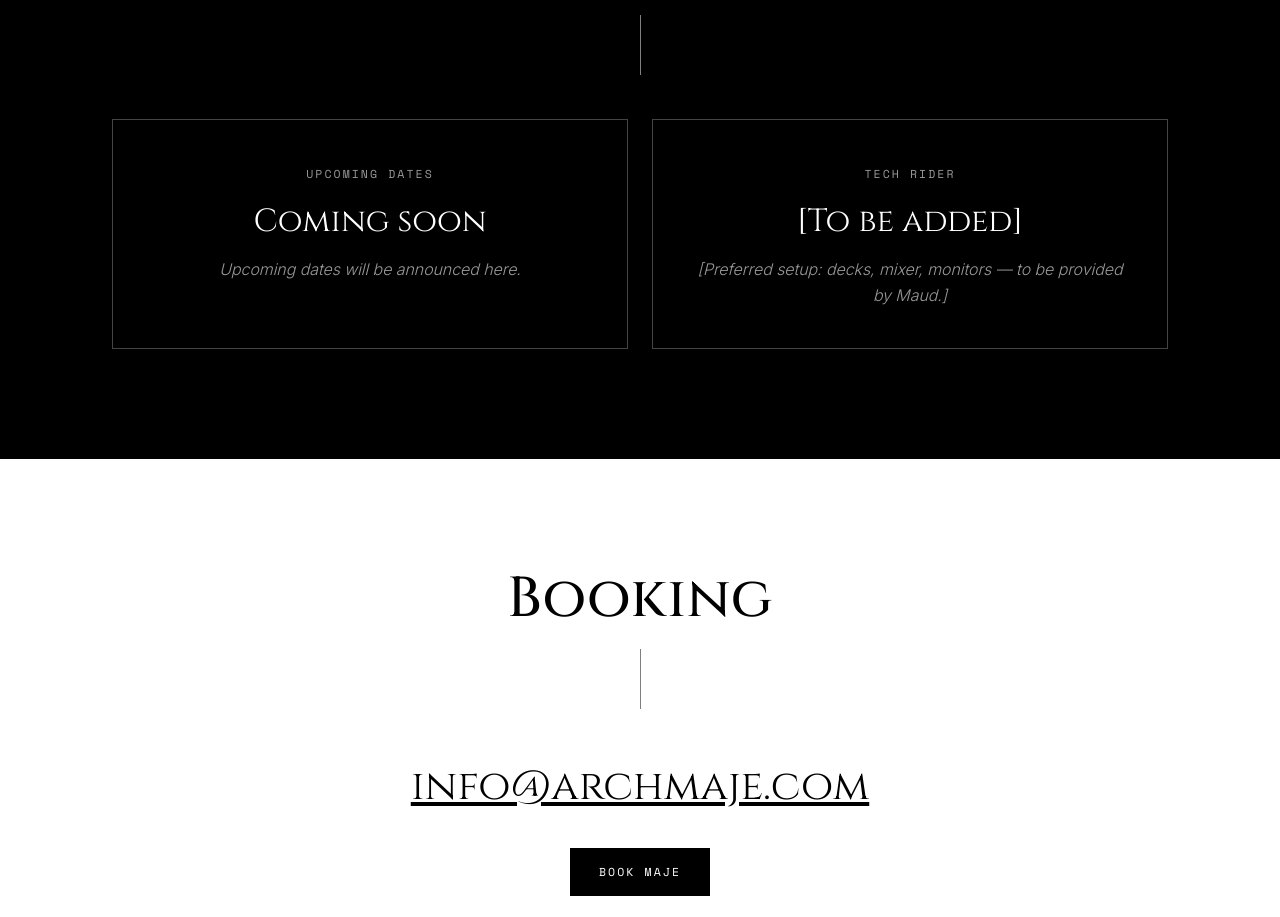
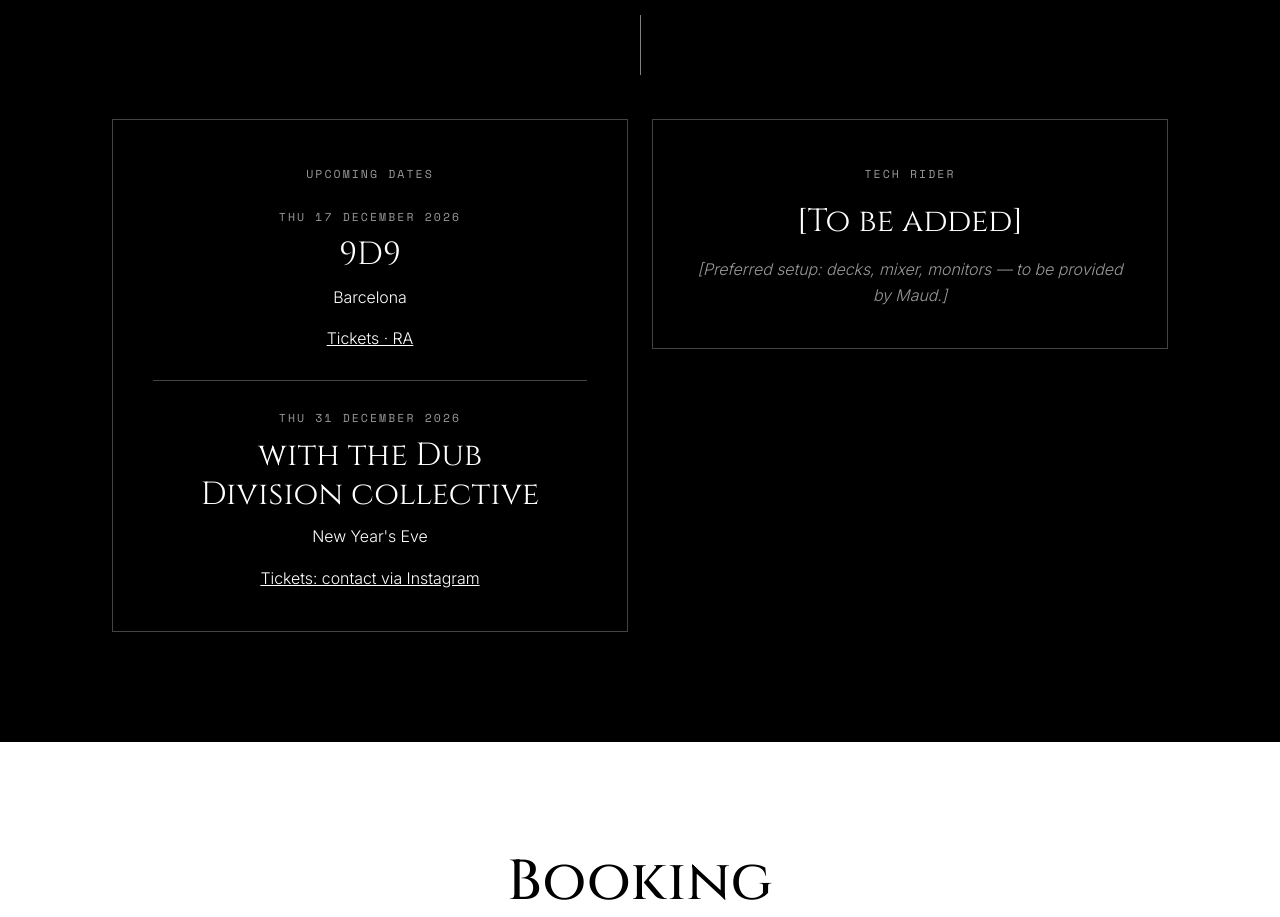
Before and after one commit to Omunet/archmaje.com, a plain HTML site: page press-kit/index.html in a window 1280 px wide. Shown: the part 5656-6573 px from the top of the page. Drawn offline with Linux system fonts and the light colour scheme.

Commit message:
Add MAJE's December 2026 dates to the home page and press kit.
List 9D9 in Barcelona on 17 December and New Year's Eve with the Dub Division collective on 31 December, with the ticket link for each night.

Co-authored-by: Omunet <Omunet@users.noreply.github.com>

```diff
--- a/press-kit/index.html
+++ b/press-kit/index.html
@@ -50,11 +50,17 @@
 .grid3{display:grid;grid-template-columns:repeat(3,1fr);border-top:1px solid #333;border-bottom:1px solid #333}
 .grid3>div{padding:36px 28px;text-align:center}.grid3>div+div{border-left:1px solid #333}
 .grid3 b{display:block;font-family:var(--fc);font-weight:400;font-size:1.7rem;margin:8px 0}
-.boxes{display:grid;grid-template-columns:1fr 1fr;gap:24px}
+.boxes{display:grid;grid-template-columns:1fr 1fr;gap:24px;align-items:start}
 .box{border:1px solid #000;padding:40px;text-align:center}
 .box p.t{font-family:var(--fc);font-size:2rem;margin:10px 0}
+.dates{list-style:none;margin:22px 0 0;padding:0}
+.dates li+li{margin-top:28px;padding-top:28px;border-top:1px solid #444}
+.dates time{display:block;opacity:.6}
+.dates p{font-family:var(--fc);font-size:2rem;line-height:1.2;margin:10px 0;text-wrap:balance}
+.dates .where{display:block}
+.dates a{display:inline-block;margin-top:16px}
 @media (max-width:860px){.dls{grid-template-columns:1fr 1fr;gap:12px}.dl{padding:10px}.dl b{font-size:1.05rem}
-.grid3,.boxes{grid-template-columns:1fr}.grid3>div+div{border-left:0;border-top:1px solid #333}.box{padding:28px 18px}.box p.t{font-size:1.45rem}
+.grid3,.boxes{grid-template-columns:1fr}.grid3>div+div{border-left:0;border-top:1px solid #333}.box{padding:28px 18px}.box p.t,.dates p{font-size:1.45rem}
 .pkhero img{aspect-ratio:1;max-height:none;object-position:50% 30%}
 .exp-row,.exp-row.rev{grid-template-columns:minmax(0,1fr);gap:20px;margin:40px 0 0}
 .exp-row.rev figure{order:0}}
@@ -116,7 +122,24 @@
  <h2>Dates &amp; rider</h2>
  <div class="rule"></div>
  <div class="boxes">
-  <div class="box" style="border-color:#444"><span class="mono" style="opacity:.6">Upcoming dates</span><p class="t">Coming soon</p><span class="ph">Upcoming dates will be announced here.</span></div>
+  <div class="box" style="border-color:#444">
+   <span class="mono" style="opacity:.6">Upcoming dates</span>
+   <!-- One <li> per gig, earliest first. Keep the home page #dates list in sync. -->
+   <ul class="dates">
+    <li>
+     <time class="mono" datetime="2026-12-17">Thu 17 December 2026</time>
+     <p>9D9</p>
+     <span class="where">Barcelona</span>
+     <a href="https://ra.co/events/2591826" target="_blank" rel="noopener">Tickets · RA</a>
+    </li>
+    <li>
+     <time class="mono" datetime="2026-12-31">Thu 31 December 2026</time>
+     <p>with the Dub Division collective</p>
+     <span class="where">New Year's Eve</span>
+     <a href="https://www.instagram.com/archmaje/" target="_blank" rel="noopener">Tickets: contact via Instagram</a>
+    </li>
+   </ul>
+  </div>
   <div class="box" style="border-color:#444"><span class="mono" style="opacity:.6">Tech rider</span><p class="t">[To be added]</p><span class="ph">[Preferred setup: decks, mixer, monitors — to be provided by Maud.]</span></div>
  </div>
 </div></section>
```
Also changed, not shown: index.html (+23 -5 lines).
